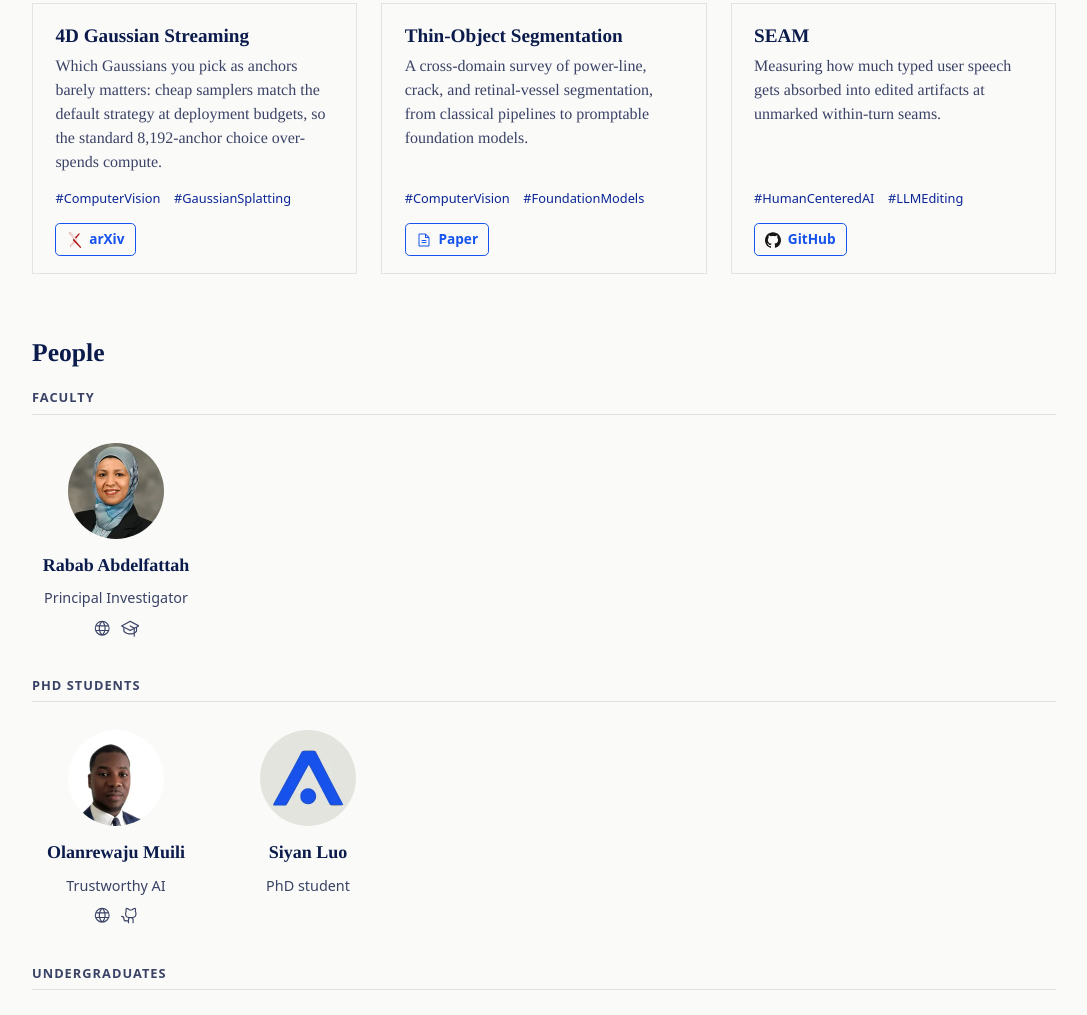
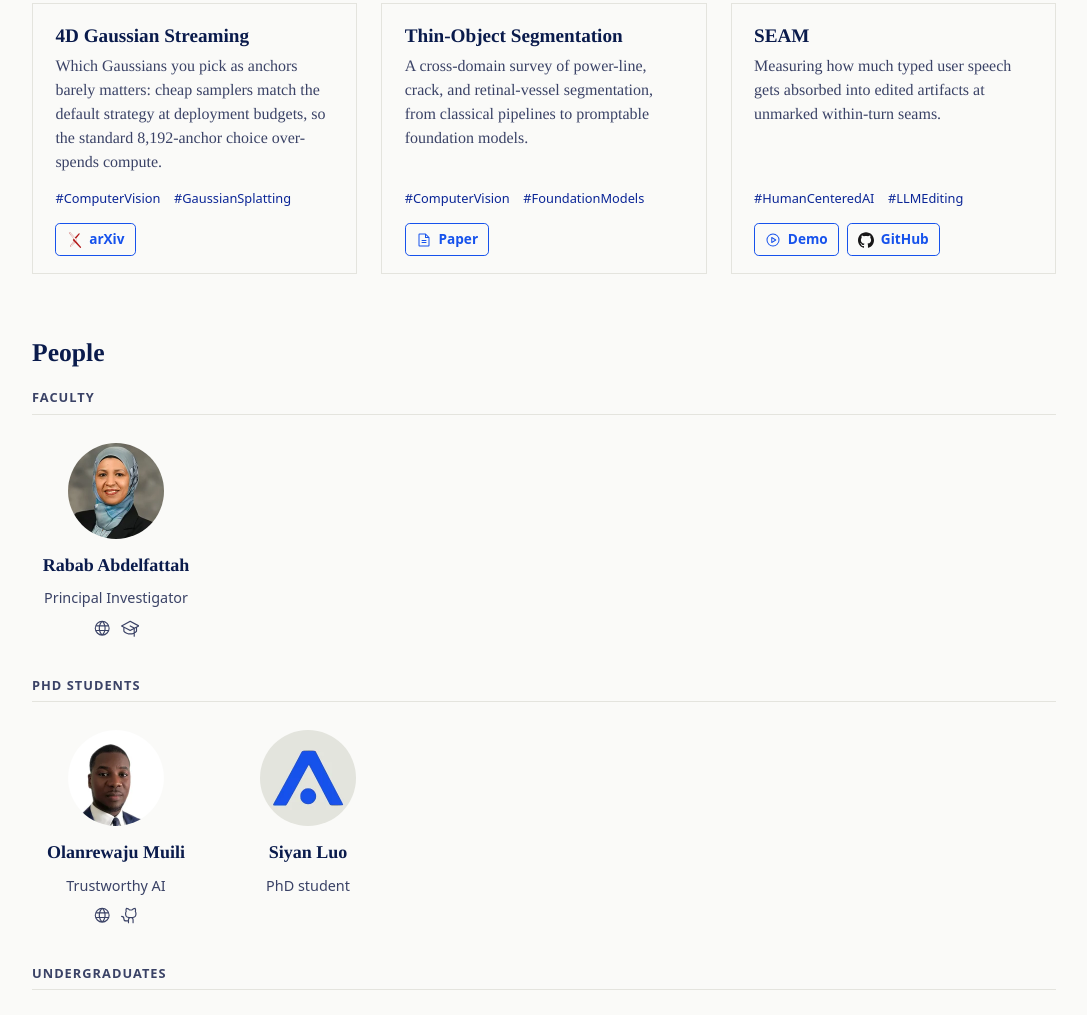
Before and after one commit to aimsresearchlab/aimsresearchlab.github.io, an Astro site: page / in a window 1280 px wide. Shown: the part 1399-2414 px from the top of the page, without its empty margins (96-1183 px from the left). Built offline with nearby package versions, Linux system fonts and the light colour scheme; Astro itself is replaced by a stand-in of ours.

Commit message:
Link the SEAM demo from its project card
Adds a `demo` project-link kind (Phosphor play-circle, "Demo") for
interactive pages hosted on this site, and points the SEAM card at /seam/
alongside its GitHub link.

Claude-Session: https://claude.ai/code/session_01HiAsrdb34w46BwPRZ93oLy

```diff
--- a/src/data/projects.ts
+++ b/src/data/projects.ts
@@ -2,9 +2,10 @@
 // To add one: copy an entry. Keep `claim` to one sentence.
 
 // `kind` picks the icon and label: arxiv -> arXiv logo, github -> GitHub logo,
-// paper -> generic document (DOI, publisher, or repository record).
+// paper -> generic document (DOI, publisher, or repository record),
+// demo -> an interactive page on this site (see public/seam/).
 export interface ProjectLink {
-  kind: 'arxiv' | 'github' | 'paper';
+  kind: 'arxiv' | 'github' | 'paper' | 'demo';
   url: string;
 }
 
@@ -63,6 +64,7 @@ export const projects: Project[] = [
     claim: 'Measuring how much typed user speech gets absorbed into edited artifacts at unmarked within-turn seams.',
     tags: ['HumanCenteredAI', 'LLMEditing'],
     links: [
+      { kind: 'demo', url: '/seam/' },
       { kind: 'github', url: 'https://github.com/aimsresearchlab/seam' },
     ],
   },
--- a/src/pages/index.astro
+++ b/src/pages/index.astro
@@ -29,6 +29,7 @@ const linkMeta = {
   arxiv:  { icon: 'simple-icons:arxiv',  label: 'arXiv',  color: '#B31B1B' },
   github: { icon: 'simple-icons:github', label: 'GitHub', color: '#181717' },
   paper:  { icon: 'ph:file-text',        label: 'Paper',  color: 'currentColor' },
+  demo:   { icon: 'ph:play-circle',      label: 'Demo',   color: 'currentColor' },
 } as const;
 ---
 <Base title="AIMS Lab · Artificial Intelligence & Multimodal Systems · USM" socialTitle="AIMS Lab: Artificial Intelligence & Multimodal Systems at USM">
```
